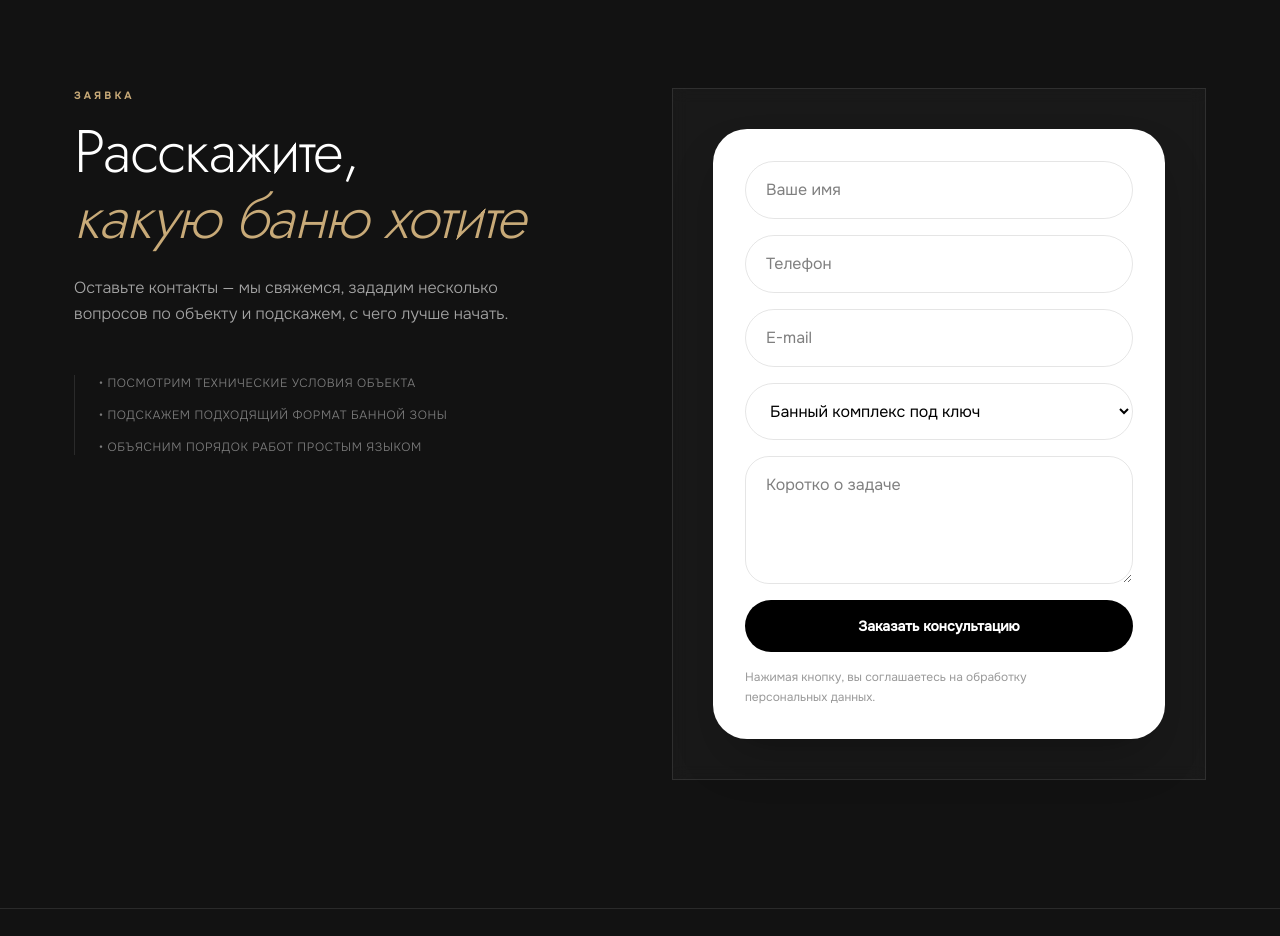
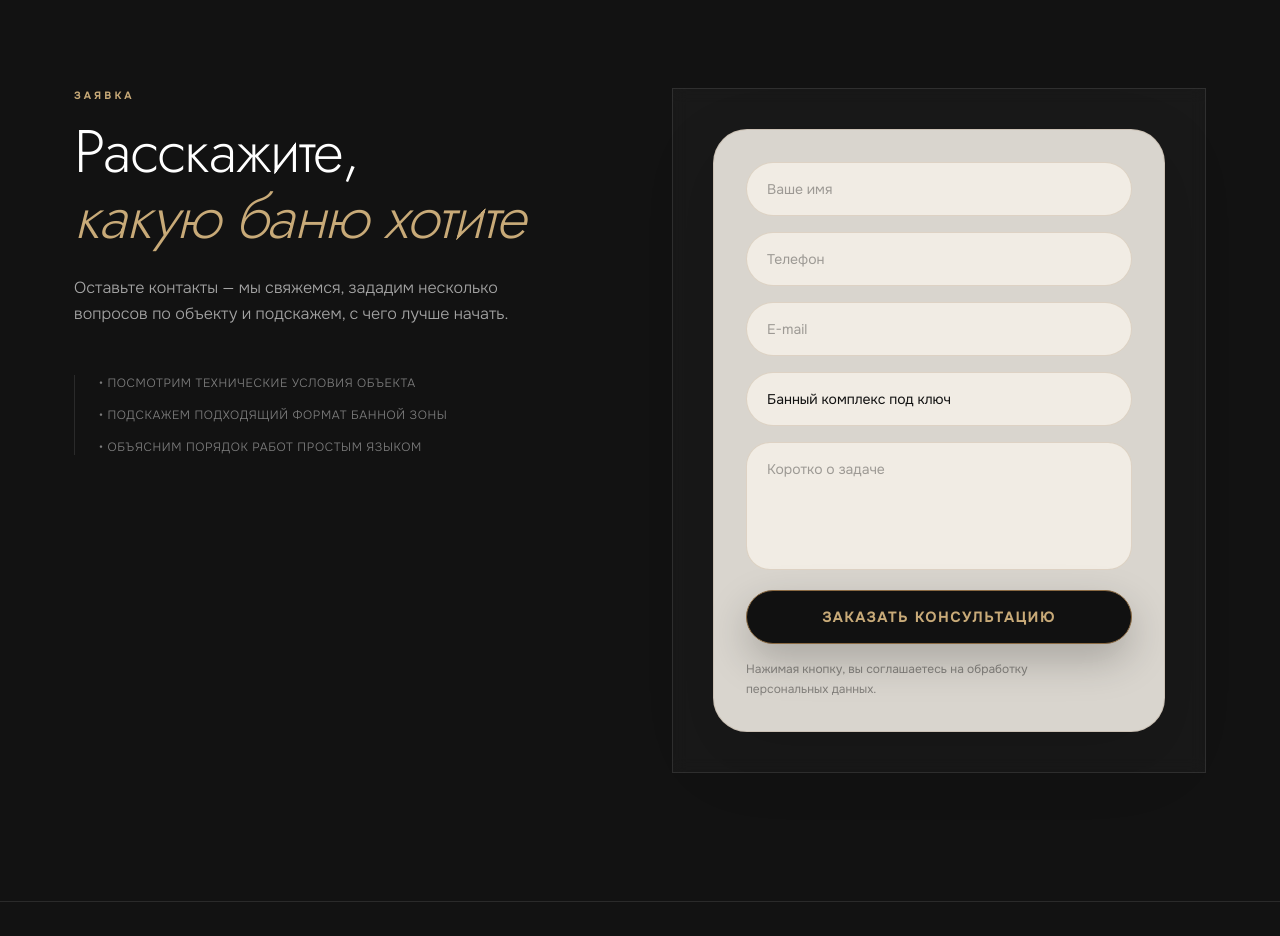
Before and after one commit to TatooineEnjoyer/archipar, a Next.js app: page / in a window 1280 px wide. Shown: the part 5820-6756 px from the top of the page. Built offline with nearby package versions, Linux system fonts and the light colour scheme.

Commit message:
Update ContactForm.tsx

```diff
--- a/src/components/ContactForm.tsx
+++ b/src/components/ContactForm.tsx
@@ -1,6 +1,6 @@
 "use client";
 
-import { useState } from "react";
+import { useState, type FormEvent } from "react";
 
 type FormState = {
   name: string;
@@ -25,17 +25,14 @@ export default function ContactForm() {
   );
   const [statusText, setStatusText] = useState("");
 
-  function updateField(
-    field: keyof FormState,
-    value: string
-  ) {
+  function updateField(field: keyof FormState, value: string) {
     setForm((prev) => ({
       ...prev,
       [field]: value,
     }));
   }
 
-  async function handleSubmit(event: React.FormEvent<HTMLFormElement>) {
+  async function handleSubmit(event: FormEvent<HTMLFormElement>) {
     event.preventDefault();
 
     setStatus("loading");
@@ -54,7 +51,9 @@ export default function ContactForm() {
 
       if (!response.ok || !data.success) {
         setStatus("error");
-        setStatusText(data.error?.message || data.message || "Не удалось отправить заявку");
+        setStatusText(
+          data.error?.message || data.message || "Не удалось отправить заявку"
+        );
         return;
       }
 
@@ -67,17 +66,20 @@ export default function ContactForm() {
     }
   }
 
+  const fieldClass =
+    "w-full rounded-full border border-[#8a6a43]/20 bg-[#f8f3ea]/80 px-5 py-4 text-sm text-[#111111] placeholder:text-black/35 outline-none transition duration-300 focus:border-[#8a6a43] focus:bg-white focus:shadow-[0_0_0_3px_rgba(200,170,120,0.14)]";
+
   return (
     <form
       onSubmit={handleSubmit}
-      className="rounded-[34px] bg-white p-6 text-black shadow-2xl md:p-8"
+      className="mx-auto w-full max-w-[560px] rounded-[28px] border border-[#8a6a43]/18 bg-[#f4f0e8]/88 p-5 text-[#111111] shadow-[0_24px_70px_rgba(0,0,0,0.14)] backdrop-blur-md sm:p-6 md:rounded-[34px] md:p-8"
     >
-      <div className="grid gap-4">
+      <div className="grid w-full gap-4">
         <input
           required
           value={form.name}
           onChange={(event) => updateField("name", event.target.value)}
-          className="rounded-full border border-black/10 px-5 py-4 outline-none transition focus:border-[#8a6a43]"
+          className={fieldClass}
           placeholder="Ваше имя"
         />
 
@@ -85,21 +87,21 @@ export default function ContactForm() {
           required
           value={form.phone}
           onChange={(event) => updateField("phone", event.target.value)}
-          className="rounded-full border border-black/10 px-5 py-4 outline-none transition focus:border-[#8a6a43]"
+          className={fieldClass}
           placeholder="Телефон"
         />
 
         <input
           value={form.email}
           onChange={(event) => updateField("email", event.target.value)}
-          className="rounded-full border border-black/10 px-5 py-4 outline-none transition focus:border-[#8a6a43]"
+          className={fieldClass}
           placeholder="E-mail"
         />
 
         <select
           value={form.interest}
           onChange={(event) => updateField("interest", event.target.value)}
-          className="rounded-full border border-black/10 px-5 py-4 outline-none transition focus:border-[#8a6a43]"
+          className={`${fieldClass} appearance-none pr-10`}
         >
           <option>Банный комплекс под ключ</option>
           <option>Частный банный комплекс</option>
@@ -114,14 +116,14 @@ export default function ContactForm() {
         <textarea
           value={form.message}
           onChange={(event) => updateField("message", event.target.value)}
-          className="min-h-32 rounded-[24px] border border-black/10 px-5 py-4 outline-none transition focus:border-[#8a6a43]"
+          className="min-h-32 w-full resize-none rounded-[24px] border border-[#8a6a43]/20 bg-[#f8f3ea]/80 px-5 py-4 text-sm text-[#111111] placeholder:text-black/35 outline-none transition duration-300 focus:border-[#8a6a43] focus:bg-white focus:shadow-[0_0_0_3px_rgba(200,170,120,0.14)]"
           placeholder="Коротко о задаче"
         />
 
         <button
           disabled={status === "loading"}
           type="submit"
-          className="rounded-full bg-black px-7 py-4 text-sm font-semibold text-white transition hover:bg-[#8a6a43] disabled:cursor-not-allowed disabled:opacity-50"
+          className="mt-1 w-full rounded-full border border-[#8a6a43] bg-[#111111] px-7 py-4 text-sm font-semibold uppercase tracking-[0.14em] text-[#c8aa78] shadow-[0_16px_42px_rgba(0,0,0,0.22)] transition duration-300 hover:bg-[#8a6a43] hover:text-white disabled:cursor-not-allowed disabled:opacity-50"
         >
           {status === "loading" ? "Отправляем..." : "Заказать консультацию"}
         </button>
@@ -140,7 +142,7 @@ export default function ContactForm() {
           </p>
         )}
 
-        <p className="text-xs leading-relaxed text-black/40">
+        <p className="text-center text-xs leading-relaxed text-black/40 sm:text-left">
           Нажимая кнопку, вы соглашаетесь на обработку персональных данных.
         </p>
       </div>
```
